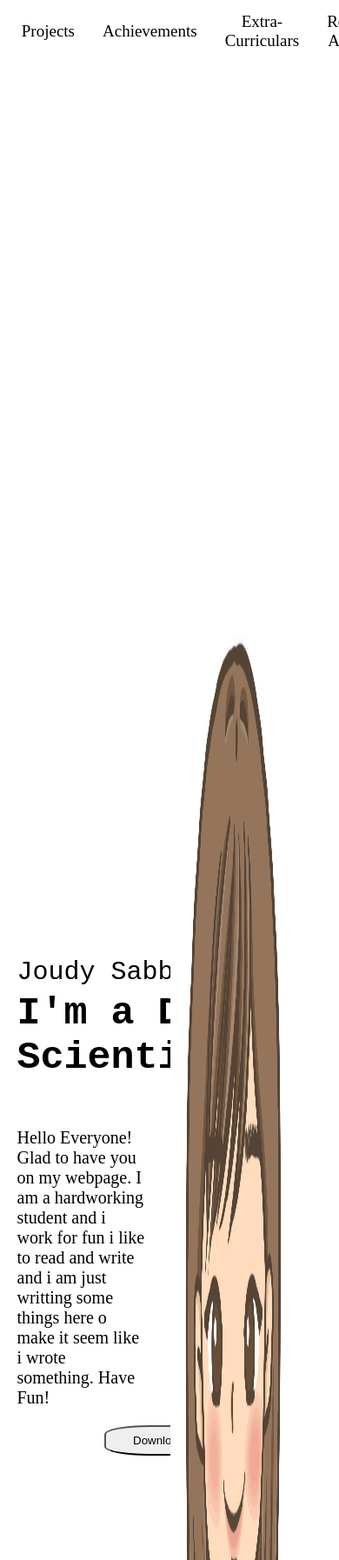
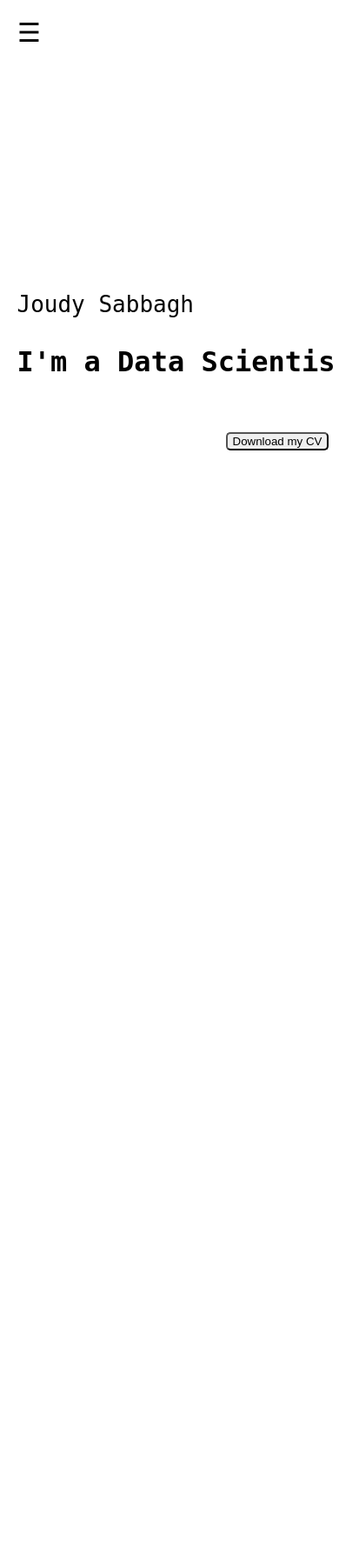
Before and after one commit to Joudy-sb/portfolio, a Flask app: page / in a window 390 px wide. Shown: the top 1794 px of the page at 87% size. Run offline with Flask 3, Linux system fonts and the light colour scheme; some libraries are stand-ins or nearby versions.

Commit message:
adjusting responsiveness to iphone

```diff
--- a/static/css/styles.css
+++ b/static/css/styles.css
@@ -1,3 +1,53 @@
+.welcome {
+    font-family: monospace;
+}
+
+#home {
+    text-align: justify;
+    padding-top: 60%;
+    padding-left: 5%;
+}
+
+.sidenav {
+    height: 100%;
+    width: 0;
+    position: fixed;
+    z-index: 1;
+    top: 0;
+    left: 0;
+    background-color: #111;
+    overflow-x: hidden;
+    transition: 0.5s;
+    padding-top: 60px;
+}
+
+.sidenav a {
+    padding: 8px 8px 8px 32px;
+    text-decoration: none;
+    font-size: 25px;
+    color: #818181;
+    display: block;
+    transition: 0.3s;
+}
+
+.sidenav a:hover {
+    color: #f1f1f1;
+}
+
+.sidenav .closebtn {
+    position: absolute;
+    top: 0;
+    right: 25px;
+    font-size: 36px;
+    margin-left: 50px;
+}
+
+.Download-CV{
+    margin-top: 30px;
+    border-radius: 5px;
+    margin-left: 240px;
+}
+
 
 header {
     background: transparent;
@@ -5,29 +55,7 @@
     padding: 10px 20px;
     text-align: center;
 }
-nav {
-    background-color: transparent;
-    overflow: hidden;
-}
-nav ul {
-    list-style-type: none;
-    padding: 0;
-    margin: 0;
-}
-nav ul li {
-    float: left;
-}
-nav ul li a {
-    display: block;
-    color: rgb(0, 0, 0);
-    text-align: center;
-    padding: 14px 16px;
-    text-decoration: none;
-    border-radius: 45%;
-}
-nav ul li a:hover {
-    background-color: rgba(179, 179, 179, 0.747);
-}
+
 
 /* Apply to the body or main container of your sections */
 html, body {
--- a/static/js/scripts.js
+++ b/static/js/scripts.js
@@ -104,3 +104,11 @@
 function prevSlide() {
     showSlide(currentIndex - 1);
 }
+
+function openNav() {
+  document.getElementById("mySidenav").style.width = "250px";
+}
+
+function closeNav() {
+  document.getElementById("mySidenav").style.width = "0";
+}
--- a/templates/index.html
+++ b/templates/index.html
@@ -9,40 +9,37 @@
     <script src="https://cdn.jsdelivr.net/npm/chart.js"></script>
     <script src="https://ajax.googleapis.com/ajax/libs/jquery/3.7.1/jquery.min.js"></script>
     <script src="https://maxcdn.bootstrapcdn.com/bootstrap/3.4.1/js/bootstrap.min.js"></script>
+
+    <meta name="viewport" content="width=device-width, initial-scale=1.0">
 </head>
 
 <body>
-    <nav>
-        <ul style="display: flex; justify-content: center; align-items: center; font-size: 19px;" >
-            <li><a href="#home">Home</a></li>
-            <li><a href="#skills">Skills</a></li>
-            <li><a href="#chatroom">Projects</a></li>
-            <li><a href="#hackathon">Achievements</a></li>
-            <li><a href="#extra-curriculars">Extra-Curriculars</a></li>
-            <li><a href="#readings">Reading Archive</a></li>
-            <li><a href="#about">About Me</a></li>
-        </ul>
-    </nav>
+        <div id="mySidenav" class="sidenav">
+            <a href="javascript:void(0)" class="closebtn" onclick="closeNav()">&times;</a>
+            <a href="#home">Home</a>
+            <a href="#skills">My Skills</a>
+            <a href="#chatroom">Project Gallery</a>
+            <a href="#hackathon">Achievements</a>
+            <a href="#certificates">Certifications</a>
+        </div>
+
+        <div style="padding: 20px;">
+        <span style="font-size:30px;cursor:pointer" onclick="openNav()">&#9776; </span>
+        </div>
 
     <main>
 
         <div class="scroll-container">
 
-            <section id="intro" style="display: flex;">
-
-                <div style="padding-left: 5%;">
-                    <img src="/static/img/portrait.png" id="portrait" alt ="picture of myself">
-                    <p style = "font-size: 30px; font-family: 'Courier New', Courier, monospace; margin-bottom: 0px; ">Joudy Sabbagh</p>
-                    <p style = "font-size: 45px; font-family: 'Courier New', Courier, monospace; font-weight: bold; margin-top: 5px; margin-bottom: 55px;" >I'm a <span id="dynamic-part"></span></p>
-                    <p style = " width: 40%; font-size: 20px; ">Hello Everyone! Glad to have you on my webpage. I am a hardworking student and i work for fun i like to read and write and i am just writting some things here o make it seem like i wrote something. Have Fun!</p>
-                    <button style ="width: 170px; height: 35px; margin-left: 27%; border-radius: 30%;">Download my CV</button>
-                </div>
-
+            <section id="home">
+                <p class="welcome" style ="font-size: 26px;">Joudy Sabbagh</p>
+                <p class="welcome" style ="font-size: 32px; font-weight: bolder;">I'm a <span id="dynamic-part"></span></p>
+                <button class="Download-CV">Download my CV</button>
             </section>
 
             <section id="skills">
 
-                <h2 style="text-align: center; font-size: 45px; padding-top: 45px; ">Skills</h2>
+                <h2 style="text-align: center; font-size: 45px;">Skills</h2>
 
                 <div id="skills-and-chart">
 
@@ -120,7 +117,7 @@
 
                     </div>
 
-                    <div class="pie-chart-container" >
+                    <div class="pie-chart-container" style="display: block;">
                         <canvas id="softSkillsChart" ></canvas>
                     </div>
 
@@ -130,25 +127,22 @@
 
             <section id="projects">
 
-                <h2 style="text-align: center; font-size: 45px; padding-top: 45px; ">Project Galery</h2>
+                <h2 style="text-align: center; font-size: 45px;">Project Galery</h2>
 
                 <div id="projects-container">
 
                     <div class="project-section" id="chatroom">
                         <h2>Chat-Room</h2>
-                        <p>Provides a real-time communication platform where users can create or join chat rooms, send encrypted messages, and view message histories, an ideal tool for confidential discussions and collaborations.</p>
                         <a href="/chatroom">Try Chat-Room</a>
                     </div>
 
                     <div class="project-section" id="cryptool">
                         <h2>Cryptool</h2>
-                        <p>Offers various encryption and decryption tools, including implementations of the Hill Cipher, Playfair Cipher and more, allowing users to experiment with different cryptographic techniques.</p>
                         <a href="/cryptool">Try Cryptool</a>
                     </div>
 
                     <div class="project-section" id="jobMatcher">
                         <h2>Job Matcher</h2>
-                        <p>Utilizes machine learning to match job descriptions with candidate profiles, providing tailored job recommendations. It streamlines the job search by aligning candidate skills with job requirements.</p>
                         <a href="https://colab.research.google.com/drive/1o1ODaSZSyezNmcrxqzH2A2a2QqpPjll1?usp=sharing">View Source Code</a>
                     </div>
                 </div>
@@ -176,18 +170,18 @@
 
             <section id="achievements">
 
-                <h2 style="text-align: center; font-size: 45px; padding-top: 45px;">Achievements</h2>
+                <h2 style="text-align: center; font-size: 45px; margin-bottom: 0px;">Achievements</h2>
 
                 <div id="achievements-container">
 
                     <div class="achievement">
-                        <h2>Hackathon Winner</h2>
-                        <p style="font-size: 16px; padding: 5%;">Participated in an international hackathon competition bringing over 17 Arab country representatives and won first place alongside an amazing team. To know more details about the hackathon, it is <a href="https://www.youtube.com/watch?v=OvrQjolMJ7E">available here.</a> We combatted corruption in public procurement using microsoft azure services.</p>
+                        <h3>Hackathon Winner</h3>
+                        <p style="font-size: 16px;">Participated in an international hackathon competition bringing over 17 Arab country representatives and won first place alongside an amazing team. To know more details about the hackathon, it is <a href="https://www.youtube.com/watch?v=OvrQjolMJ7E">available here.</a> We combatted corruption in public procurement using microsoft azure services.</p>
                         <img src="/static/img/hackathon.jpg" alt="Hackathon Winner" style="width: 320px; height: 220px" alt="Coding4Integrity hackathon: Winning moment">
                     </div>
 
                     <div class="achievement">
-                        <h2>Beyond an Engineer: Best Idea Award</h2>
+                        <h3>Beyond an Engineer: Best Idea Award</h3>
                         <p>After attending several workshops on topics such as CV writing and internships, entrepreneurship, pitching and presentations, social entrepreneurship and volunteering, and technical skills, my team and I collaborated on a startup idea and won the award for the best startup idea.</p>
                         <img src="/static/img/beyondengineer.png" alt="Beyond an Engineer" style="width: 320px; height: 220px" alt="Beyond an Engineer: Winning moment">
                     </div>
@@ -195,37 +189,34 @@
                 </div>
 
             </section>
-
-            <section id="extra-curriculars">
-
-                <h2 style="text-align: center; font-size: 45px; padding-top: 45px;">Extra-Curriculars</h2>
-
+            <section id="certificates">
+                <h2 style="text-align: center; font-size: 45px;">Certifications</h2>
                 <div class="carousel">
 
                     <div class="carousel-inner">
 
                         <div class="carousel-item active">
-                            <img src="/static/img/180DC_workshop.png" alt="Crack the Case Workshop" style="width:100%; height: 700px;" alt="certificate of participation for attending consulting workshop (fall 2023)">
+                            <img src="/static/img/180DC_workshop.png" alt="Crack the Case Workshop" style="width:100%; height: 350px;" alt="certificate of participation for attending consulting workshop (fall 2023)">
                         </div>
 
                         <div class="carousel-item">
-                            <img src="/static/img/DDD_appreciation.png" alt="AUB DDD Cabinet Appreciation" style="width:100%;height: 700px;" alt="certificate of appreciation in recognition of a record of outstanding accomplishments during one year of participation in the DDD community (spring 2024)">
+                            <img src="/static/img/DDD_appreciation.png" alt="AUB DDD Cabinet Appreciation" style="width:100%;height: 350px;" alt="certificate of appreciation in recognition of a record of outstanding accomplishments during one year of participation in the DDD community (spring 2024)">
                         </div>
 
                         <div class="carousel-item">
-                            <img src="/static/img/outdoors_2023.png" alt="OUTDOORS 2023" style="width:100%;height: 700px;" alt="certificate of participation in AUB outdoors as an organizer (may 2023)">
+                            <img src="/static/img/outdoors_2023.png" alt="OUTDOORS 2023" style="width:100%;height: 350px;" alt="certificate of participation in AUB outdoors as an organizer (may 2023)">
                         </div>
 
                         <div class="carousel-item">
-                            <img src="/static/img/outdoors_2024.png" alt="OUTDOORS 2024" style="width:100%;height: 700px;" alt="certificate of participation in AUB outdoors as an organizer (may 2024) ">
+                            <img src="/static/img/outdoors_2024.png" alt="OUTDOORS 2024" style="width:100%;height: 350px;" alt="certificate of participation in AUB outdoors as an organizer (may 2024) ">
                         </div>
 
                         <div class="carousel-item">
-                            <img src="/static/img/business.png" alt="Business 21st Century" style="width:100%;height: 700px;" alt="certificate of achievement for successful completion of 'business enterprise and 21st century skills (12/08/2016)' ">
+                            <img src="/static/img/business.png" alt="Business 21st Century" style="width:100%;height: 350px;" alt="certificate of achievement for successful completion of 'business enterprise and 21st century skills (12/08/2016)' ">
                         </div>
 
                         <div class="carousel-item">
-                            <img src="/static/img/future_dev.png" alt="Future Development" style="width:100%;height: 700px;" alt="certificate of completion of the future developer summer program at the american university of beirut (july31-aug4 2017)">
+                            <img src="/static/img/future_dev.png" alt="Future Development" style="width:100%;height: 350px;" alt="certificate of completion of the future developer summer program at the american university of beirut (july31-aug4 2017)">
                         </div>
 
                     </div>
@@ -233,6 +224,11 @@
                     <a class="carousel-control prev" onclick="prevSlide()">❮</a>
                     <a class="carousel-control next" onclick="nextSlide()">❯</a>
 
+                </div>
+
+                <div style ="padding-left: 5%;">
+                    <h3>Club Positions and events</h3>
+                    <p>Lorem ipsum dolor sit amet, consectetur adipiscing elit. Quisque auctor, lacus et euismod venenatis, est ipsum pellentesque arcu, in ornare arcu tellus et erat. Nullam sodales facilisis arcu, quis faucibus libero tempus vitae. Cras interdum orci augue, sit amet tincidunt tellus tincidunt nec. Etiam hendrerit tristique massa, eget congue nibh tempus ullamcorper. Duis ac lorem viverra, ultrices nunc vel, rutrum quam. In sollicitudin nibh in leo mollis placerat. </p>
                 </div>
 
             </section>
```
Also changed, not shown: other parts of static/css/styles.css (+12 -22 lines).
